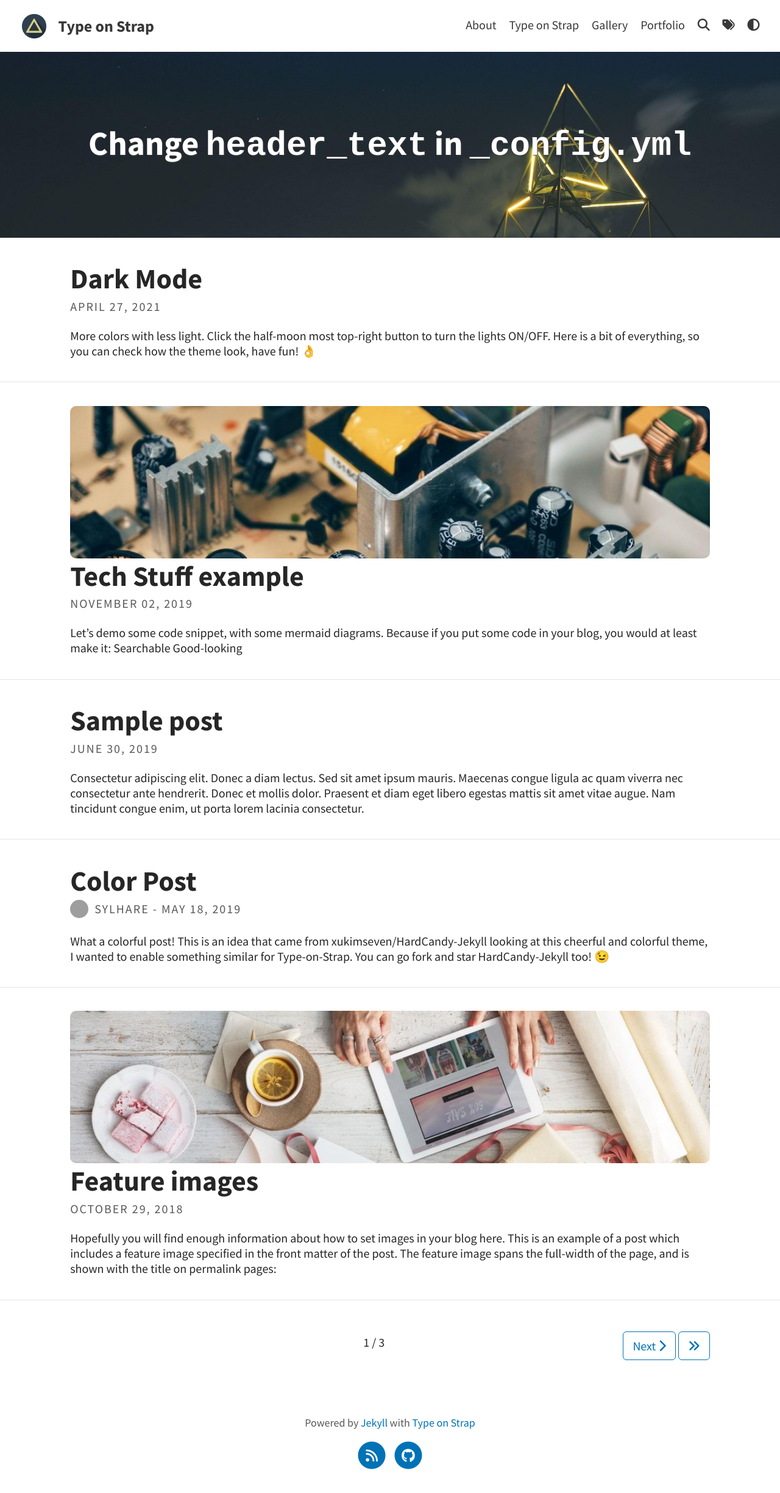
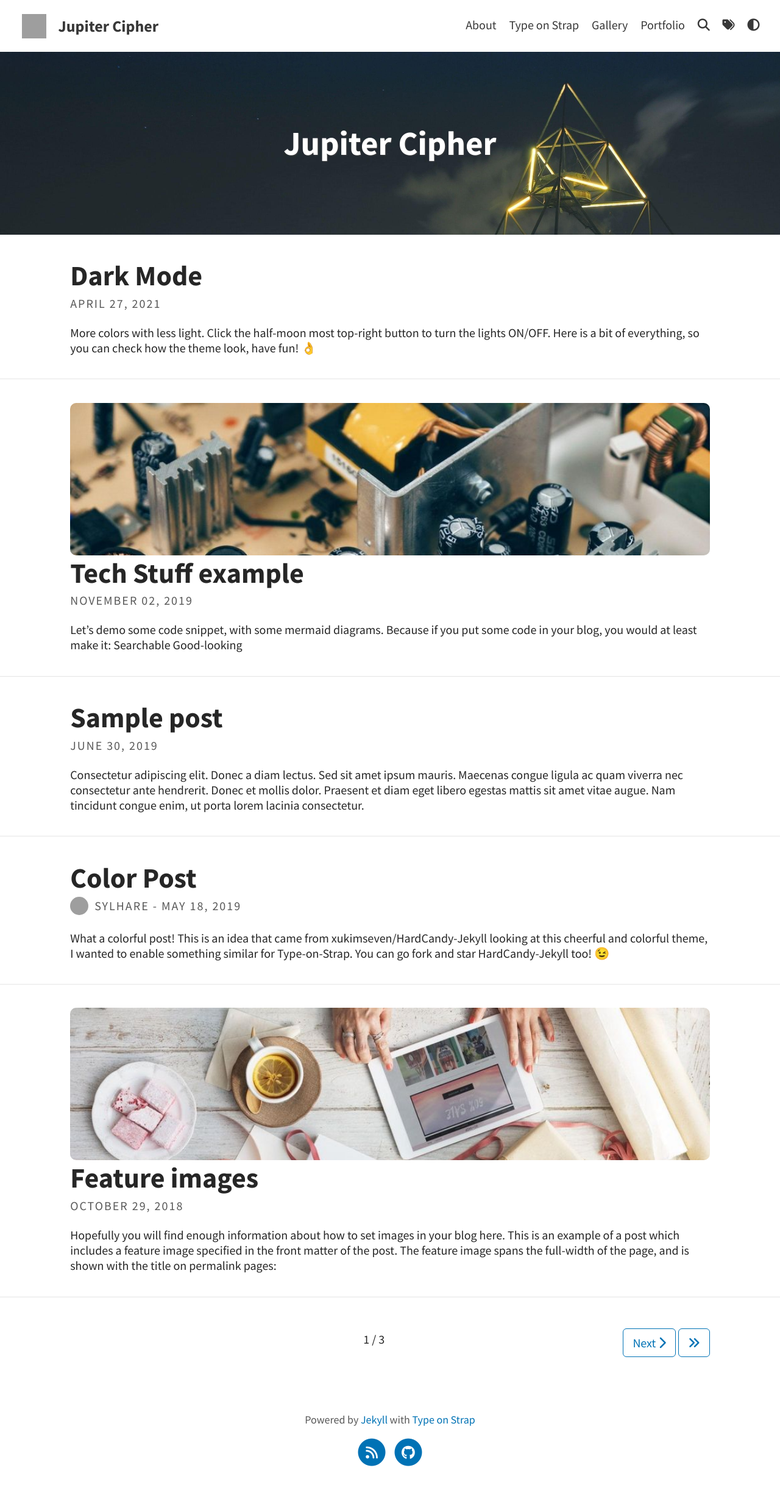
Before and after one commit to s-eclaircir/jupiter-cipher, a Jekyll site: the page built from index.html, in a window 1280 px wide. Shown: the whole page at 61% size. Built offline with Jekyll 4.4.1, drawn with Linux system fonts in a browser that asks for light colours; a script that is not in the unit is left out; the list of posts is cut into pages by our own code; grey boxes are pictures that could not be loaded.

Commit message:
Update _config.yml

```diff
--- a/_config.yml
+++ b/_config.yml
@@ -1,15 +1,15 @@
 # SITE CONFIGURATION
-baseurl: "/Type-on-Strap"
-url: "https://sylhare.github.io"
+baseurl: "/jupiter_cipher"
+url: "https://github.com/s-eclaircir"
 
 # THEME-SPECIFIC CONFIGURATION
-title: Type on Strap                                    # site's title
-description: "A website with blog posts and pages"      # used by search engines
-avatar: assets/img/triangle.png                         # Empty for no avatar in navbar
-favicon: assets/favicon.ico                             # Icon displayed in the tab
+title: Jupiter Cipher                                    # site's title
+description: ""      # used by search engines
+avatar: assets/img/squid.jpg                         # Empty for no avatar in navbar
+favicon: assets/img/squid.jpg                             # Icon displayed in the tab
 
 # Header and footer text
-header_text: Change <code>header_text</code> in <code>_config.yml</code>  # Change Blog header text
+header_text: Jupiter Cipher  # Change Blog header text
 header_feature_image: assets/img/header/triangular.jpeg
 header_feature_image_responsive: true
 footer_text: >
```
